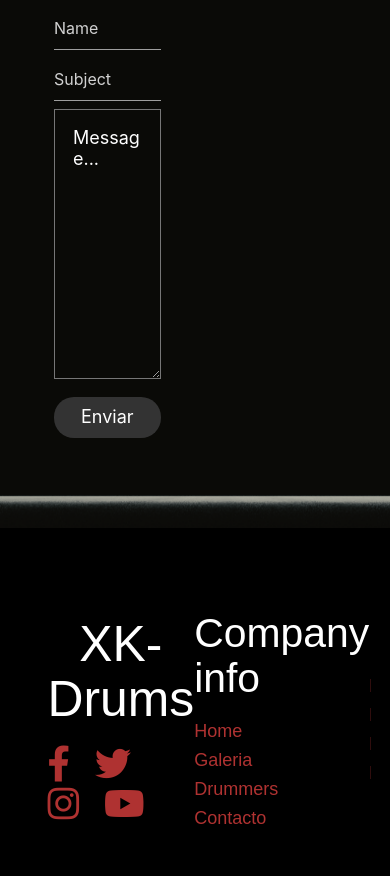
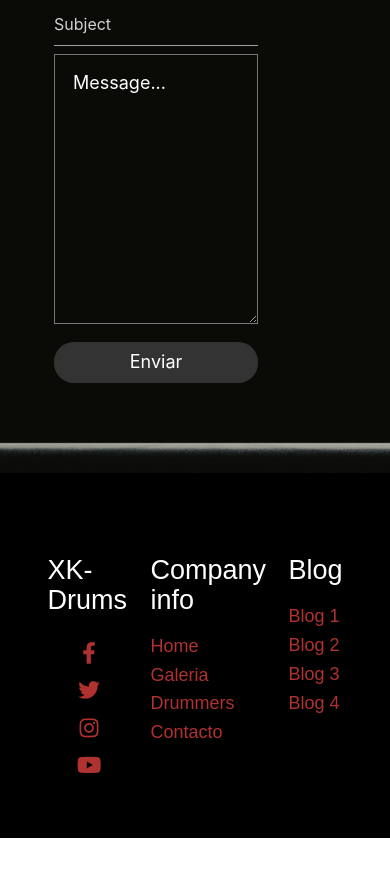
Before and after one commit to Edwinga07/music_tienda, a plain HTML site: page index.html in a window 390 px wide. Shown: the part 4754-5630 px from the top of the page. After the commit the page ends 5592 px from the top, so only its background shows below. Drawn offline with Linux system fonts and the light colour scheme.

Commit message:
23/08/23

```diff
--- a/css/styles.css
+++ b/css/styles.css
@@ -319,6 +319,12 @@ h1{
     display: flex;
     flex-direction: column-reverse;
     }
+
+    .footer h3,
+    .info h3,
+    .blog h3{
+        font-size: 1.5em;
+    }
 }
 
 @media screen and (max-width: 600px){
@@ -327,9 +333,18 @@ h1{
        flex-direction: column;
     }
 
-    .gallery a,
-    .gallery img{
-        width: 100%;
-        height: 100%;
+    .container-form{
+        width: 80%;/*puedo ajustar para el celular*/
     }
 }
+
+.social-media{
+    display: flex;
+    flex-direction: column;/*cambiar tamaño de iconos*/
+    align-items: center;
+}
+
+.social-media .fab{
+    font-size: 1.2em;
+    margin-top: .5em;
+}
--- a/index.html
+++ b/index.html
@@ -114,7 +114,7 @@
         <footer class="footer">
             <div class="container">
             <div class="social-media">
-            <h2>XK-Drums</h2>
+            <h3>XK-Drums</h3>
             <a href="#"><i class="fab fa-facebook-f"></i></a>
             <a href="#"><i class="fab fa-twitter"></i></a>
             <a href="https://www.instagram.com/" target="_blank"><i class="fab fa-instagram"></i></a>
```
